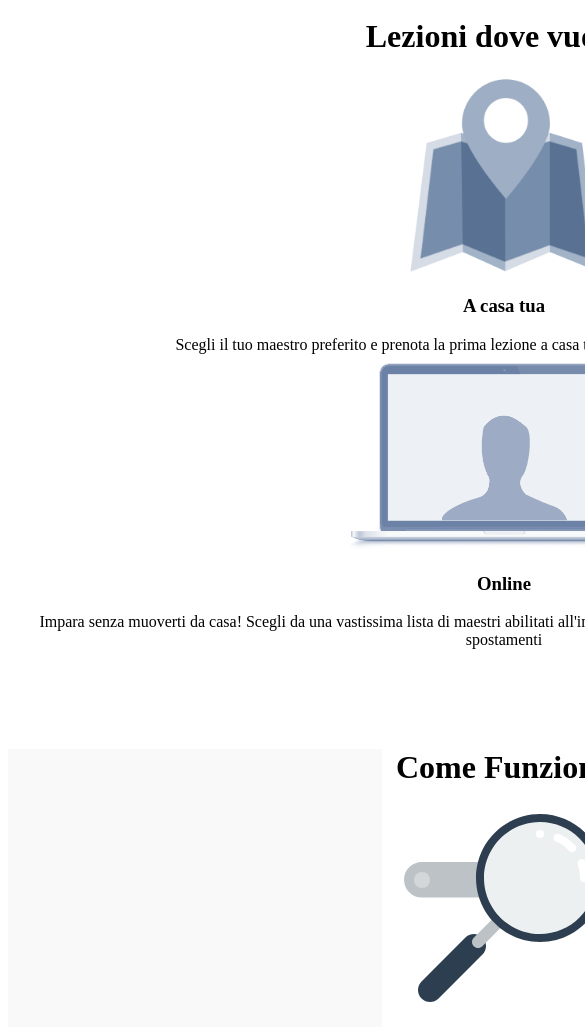
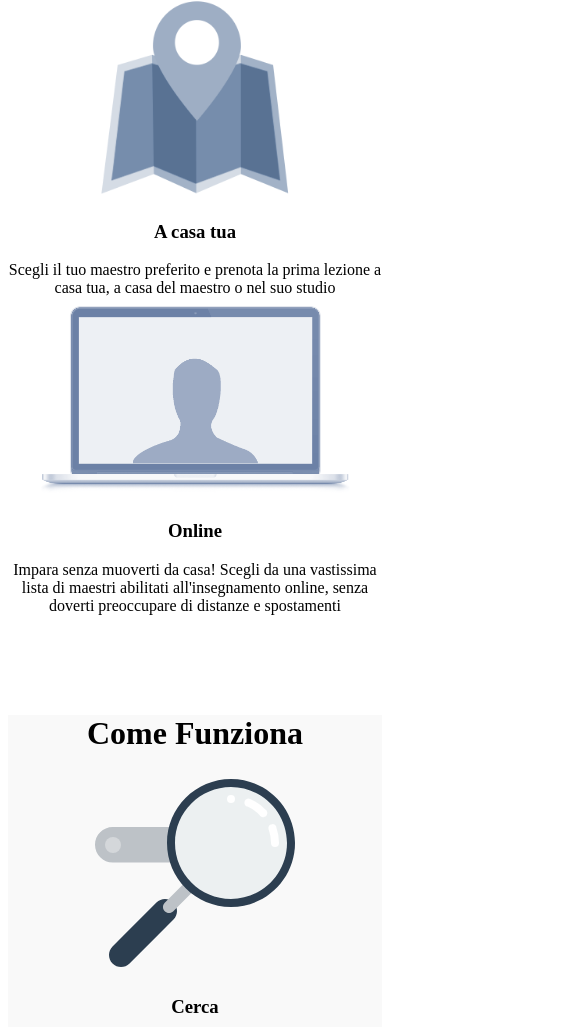
Before and after one commit to Leonardo-Fabbri/html-css-resp-wannabe-12bool, a plain HTML site: page index.html in a window 390 px wide. Shown: the part 82-1109 px from the top of the page, 585 px wide, since content can reach past the window. Drawn offline with Linux system fonts and the light colour scheme.

Commit message:
ultime modifiche

```diff
--- a/index.html
+++ b/index.html
@@ -4,19 +4,19 @@
     <meta charset="utf-8">
     <meta name="viewport" content="width=device-width, initial-scale=1.0">
     <link rel="stylesheet" href="style.css">
+    <link rel="stylesheet" href="12Bool.css">
+
     <title>Boolean aCademy</title>
   </head>
   <body>
     <div id="lezioni" class="container">
-      <div class="row">
         <h1>Lezioni dove vuoi tu</h1>
-        <div class="left">
+        <div class="left col-lg-6 col-md-6 col-xs-12">
           <img src="img/icon/maps.png" alt="">
           <h3>A casa tua</h3>
           Scegli il tuo maestro preferito e prenota la prima lezione a casa tua, a casa del maestro o nel suo studio
         </div>
-        <!-- da portare sotto qnd inf. 420px -->
-        <div class="right">
+        <div class="right col-lg-6 col-md-6 col-xs-12 ">
           <img src="img/icon/screen.png" alt="">
           <h3>Online</h3>
           Impara senza muoverti da casa! Scegli da una vastissima lista di maestri abilitati all'insegnamento online, senza doverti preoccupare di distanze e spostamenti
@@ -27,25 +27,24 @@
     <div id="steps" class="container grey">
       <div class="row">
         <h1>Come Funziona</h1>
-        <div class="left">
+        <div class="left col-lg-4 col-md-12 col-xs-12">
           <img src="img/search.svg" alt="">
           <h3>Cerca</h3>
           Guarda i profili dei migliori maestri della tua zona. Leggi la loro biografia e le recensioni lasciate dai loro studenti
         </div>
-        <div class="central">
+        <div class="central col-lg-4 col-md-12 col-xs-12">
           <img src="img/letter.svg" alt="">
           <h3>Contatta</h3>
           Scrivi gratuitamente e senza impegno ai maestri che ti interessano e fai tutte le domande che vuoi!
         </div>
-        <div class="right">
+        <div class="right col-lg-4 col-md-12 col-xs-12">
           <img src="img/male.svg" alt="">
           <h3>Inizia a Suonare</h3>
           Acquista un pacchetto di lezioni! Vuoi cambiare maestro? Le lezioni acquistate valgono con tutti i più di 1400 maestri Cademi!
         </div>
       </div>
     </div>
-<!-- fine parte modificata -->
-<!-- parte da non modificare  -->
+
     <div id="why" class="container grey">
       <div class="row">
         <h1>Perchè Cademi</h1>
--- a/style.css
+++ b/style.css
@@ -1,5 +1,5 @@
 .row {
-  width: 992px;
+  /* width: 992px; */
   margin-left: auto;
   margin-right: auto;
   margin-top: 100px;
@@ -8,7 +8,7 @@
 /* BLOCCO LEZIONI */
 #lezioni .row>.left,
 #lezioni .row>.right {
-  width: 50%;
+  /* width: 50%; */
   float: left;
 }
 
@@ -20,15 +20,18 @@
 }
 
 #lezioni {
-  text-align: center;
+ text-align: center;
 }
 
+@media screen and (min-width: 769px) and (max-width: 1200px) {
+
+}
 /* BLOCCO STEPS */
 #steps .row>.left,
 #steps .row>.central,
 #steps .row>.right {
   float: left;
-  width: 33%;
+  /* width: 33%; */
 }
 
 #steps {
@@ -71,20 +74,3 @@ img {
 .clear {
   clear: both;
 }
-
-
-@media screen and (max-width: 419px) {
-  #lezioni .row>.left,
-  #lezioni .row>.right {
-    width: 100%;
-  }
-}
-
-@media screen and (max-width: 419px) {
-  #steps .row>.left,
-  #steps .row>.central,
-  #steps .row>.right {
-    float: left;
-    width: 100%;
-  }
-}
```
